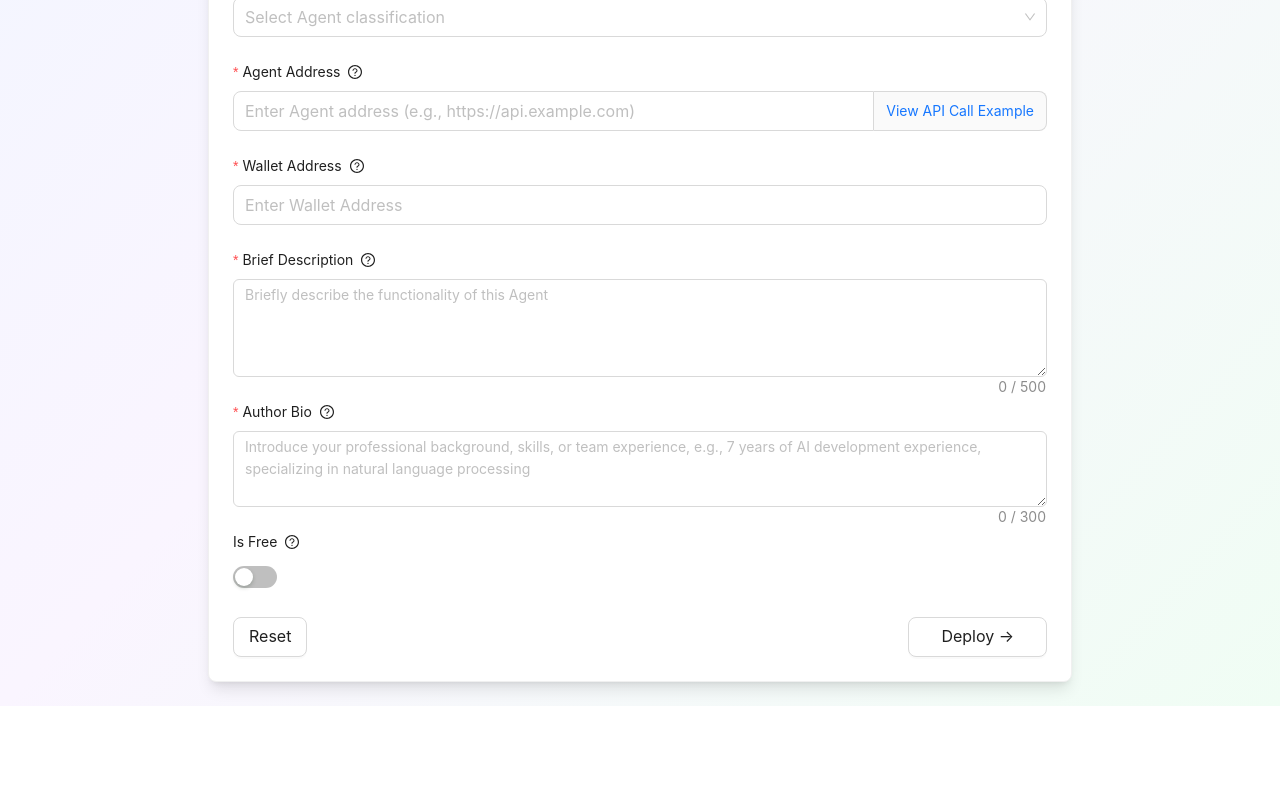
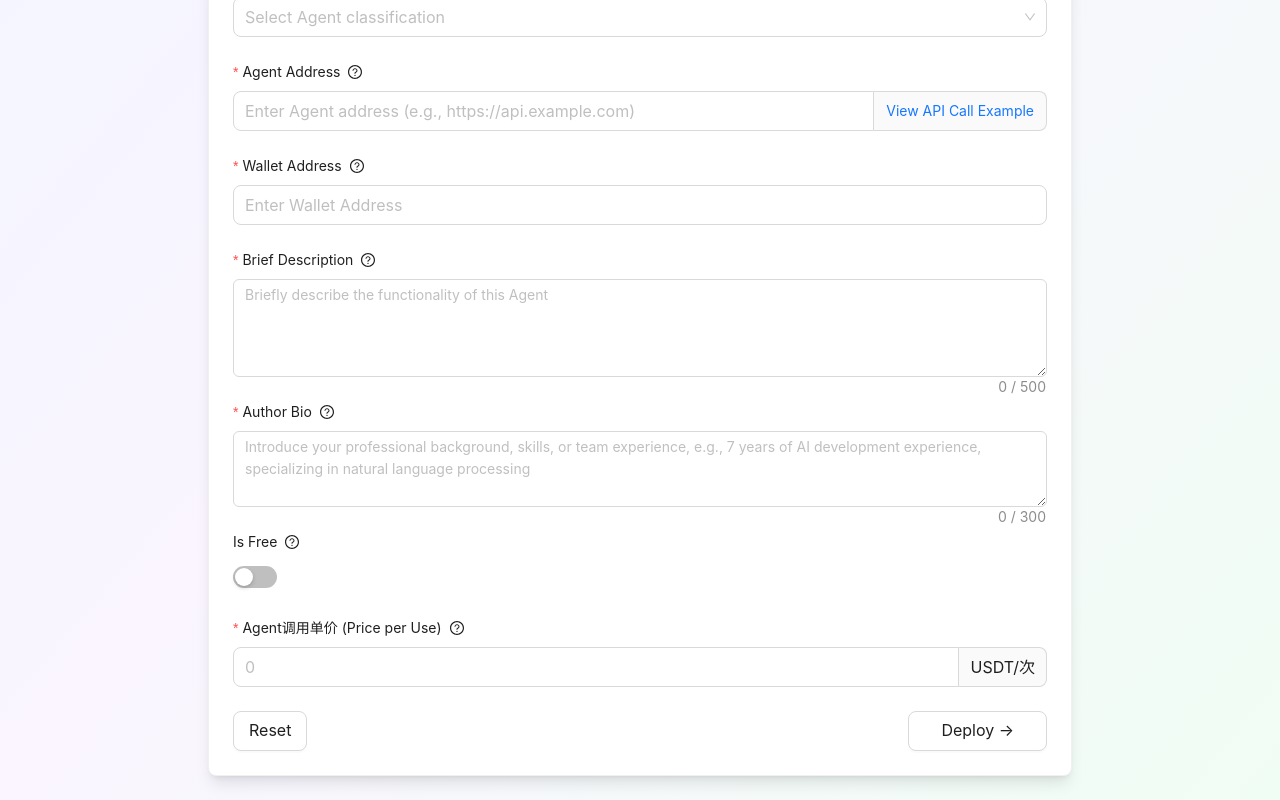
Before and after one commit to Aladdin-5/aladdin-frontend, a React app: page /agent/create in a window 1280 px wide. Shown: the part 766-1566 px from the top of the page. Before the commit the page ends 1472 px from the top, so only its background shows below. Built offline with nearby package versions, Linux system fonts and the light colour scheme; the HTML template or start-up script is replaced by a standard one.

Commit message:
feat:增加钱输入框

```diff
--- a/src/pages/agents/createAgent.tsx
+++ b/src/pages/agents/createAgent.tsx
@@ -11,7 +11,8 @@ import {
     Space,
     Tooltip,
     Tag,
-    message
+    message,
+    InputNumber,
 } from 'antd';
 import { ArrowLeftOutlined, QuestionCircleOutlined, PlusOutlined, CloseOutlined } from '@ant-design/icons';
 import agentApi from '@/api/agentApi'
@@ -28,6 +29,7 @@ const AgentCreatePage: React.FC = () => {
     const [loading, setLoading] = useState<boolean>(false);
     const [inputTagValue, setInputTagValue] = useState<string>('');
     const [tags, setTags] = useState<string[]>([]);
+    // const [pricePerUse, setPricePerUse] = useState<string>('free');
 
     const handleAddTag = (): void => {
         if (inputTagValue.trim() && !tags.includes(inputTagValue.trim())) {
@@ -65,6 +67,7 @@ const AgentCreatePage: React.FC = () => {
                 tags: values.tags || [],
                 walletAddress: values.walletAddress,
                 autoAcceptJobs: Boolean(values.autoAcceptJobs),
+                pricePerCall:Number(values.pricePerCall),// 每次调用价格
                 // 新增必填字段
                 // isPrivate: !values.isFree, // 将 isFree 转换为 isPrivate（免费=非私有）
                 // contractType: 'result', // 默认值
@@ -351,6 +354,32 @@ const AgentCreatePage: React.FC = () => {
                             <Switch />
                         </Form.Item>
 
+                        <Form.Item
+                                name="pricePerCall"
+                                label={
+                                    <Space>
+                                        Agent调用单价 (Price per Use)
+                                        <Tooltip title="设置每次调用Agent的价格">
+                                            <QuestionCircleOutlined />
+                                        </Tooltip>
+                                    </Space>
+                                }
+                                rules={[
+                                    { required: true, message: 'Please enter price per use' },
+                                    { type: 'number', min: 0.01, message: 'Price must be greater than 0' }
+                                ]}
+                            >
+                                <InputNumber
+                                    placeholder="0"
+                                    size="large"
+                                    className="w-full"
+                                    min={0.01}
+                                    step={0.01}
+                                    precision={2}
+                                    addonAfter="USDT/次"
+                                />
+                            </Form.Item>
+
                         {/* Action Buttons */}
                         <Form.Item className="mb-0 mt-6">
                             <Space className="w-full justify-between">
--- a/src/types/agents/index.ts
+++ b/src/types/agents/index.ts
@@ -30,4 +30,5 @@ export interface AgentFormData {
   isActive?: boolean;//是否激活
   walletAddress: string;//钱包地址
   isFree?: boolean;//是否免费
+  pricePerCall?:string //次数多少钱
 }
```
